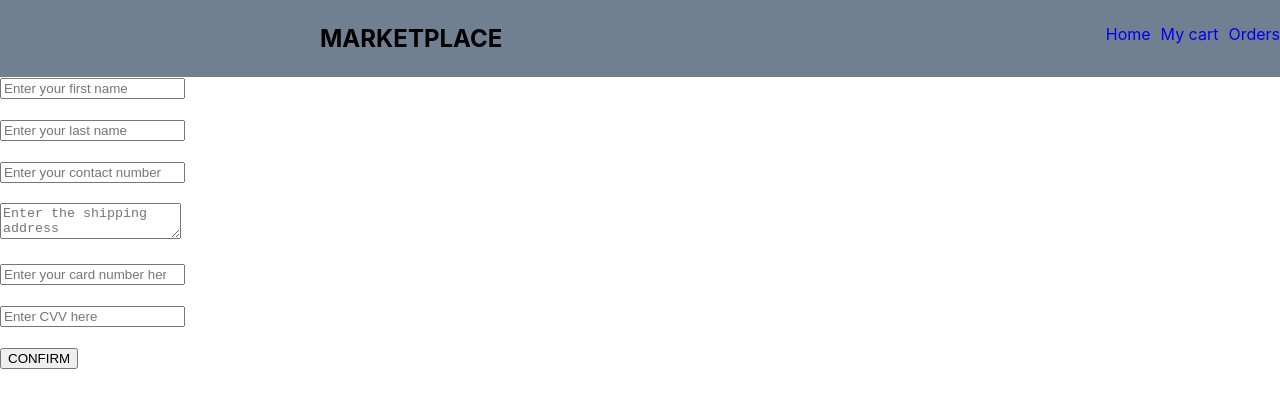
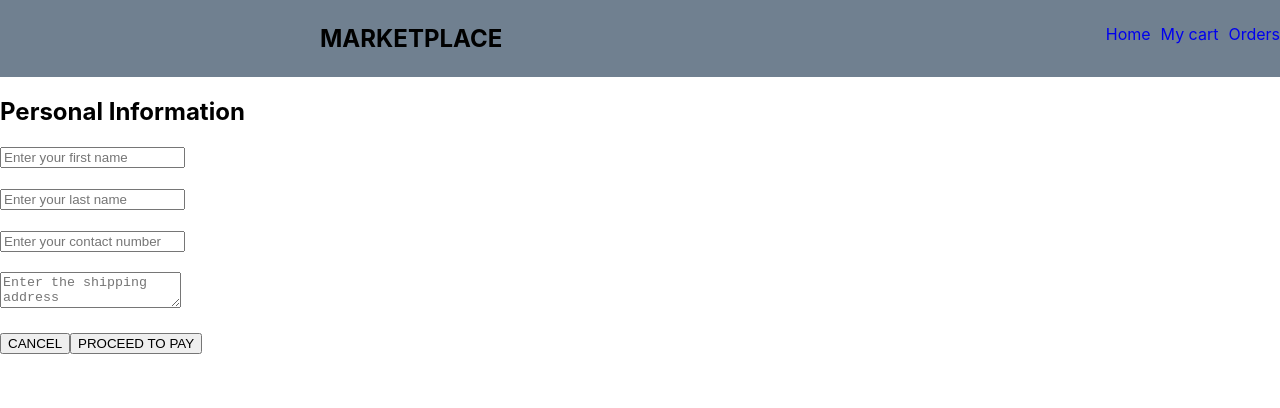
Before and after one commit to RashmiBalaji/online-store, a React (Create React App) app: page /checkout in a window 1280 px wide. Shown: the top 408 px of the page. Built offline with nearby package versions, Linux system fonts and the light colour scheme.

Commit message:
Feat:Buy wizard implementation

```diff
--- a/src/App.js
+++ b/src/App.js
@@ -6,6 +6,7 @@ import HomePage from "./components/HomePage/homepage.js";
 import ItemInfo from './components/DetailPage/detailpage.js'
 import CartPage from './components/CartPage/cartpage.js'
 import CheckoutPage from './components/CheckoutPage/checkoutpage.js'
+import BillingPage from './components/BillingPage/billingpage.js'
 import OrderPage from './components/OrderPage/orderpage.js'
 import Navbar from "./components/Navbar";
 
@@ -24,6 +25,7 @@ const App = () => {
           <Route exact path='/details' component={ItemInfo} />
           <Route exact path='/cart' component={CartPage}/>
           <Route exact path='/checkout' component={CheckoutPage}/>
+          <Route exact path='/billing' component={BillingPage}/>
           <Route exact path='/orders' component={OrderPage}/>
         </Switch>
         </Router>
--- /dev/null
+++ b/src/components/BillingPage/billingpage.js
@@ -0,0 +1,30 @@
+import React from "react";
+import { Link, useParams, useLocation } from "react-router-dom";
+// import Button from '@material-ui/core/Button';
+import "../../App.css";
+//import "./detailpage.css";
+
+// eslint-disable-next-line import/no-anonymous-default-export
+export default () => {
+//   const location = useLocation();
+//   const { inventory } = location.state.id;
+
+  return (
+    <>
+    <h2>Billing</h2>
+     <form className="user-details">
+          <input type="number" placeholder="Enter your card number here"></input><br></br><br></br>
+          <input type="number" placeholder="Enter CVV here"></input><br></br><br></br>
+         <Link  to="/orders">
+             {/* <h4>Do you want to continue with the payment</h4> */}
+            <button variant="contained" color="primary">
+              CONFIRM
+            </button>
+            </Link>
+            <Link to="/">
+         <button>CANCEL</button>
+         </Link>
+     </form>
+    </>
+  );
+};
--- a/src/components/CheckoutPage/checkoutpage.js
+++ b/src/components/CheckoutPage/checkoutpage.js
@@ -11,19 +11,18 @@ export default () => {
 
   return (
     <>
+    <h2>Personal Information</h2>
      <form className="user-details">
          <input type="text" placeholder="Enter your first name"></input><br></br><br></br>
          <input type="text" placeholder="Enter your last name"></input><br></br><br></br>
          <input type="number" placeholder="Enter your contact number"></input><br></br><br></br>
          <textarea placeholder="Enter the shipping address"></textarea><br></br><br></br>
-          <input type="number" placeholder="Enter your card number here"></input><br></br><br></br>
-          <input type="number" placeholder="Enter CVV here"></input><br></br><br></br>
-         <Link  to="/orders">
-             {/* <h4>Do you want to continue with the payment</h4> */}
-            <button variant="contained" color="primary">
-              CONFIRM
-            </button>
-            </Link>
+         <Link to="/">
+         <button>CANCEL</button>
+         </Link>
+         <Link to="/billing">
+         <button>PROCEED TO PAY</button>
+         </Link>
      </form>
     </>
   );
--- a/src/components/Navbar.js
+++ b/src/components/Navbar.js
@@ -1,7 +1,13 @@
 import React from "react";
 import { Link } from "react-router-dom";
+import { useSelector } from 'react-redux';
 import "../App.css";
 const Navbar = () => {
+
+    const data = useSelector((store) => store.cart)
+    const cartQuantity = data.length;
+
+   console.log(data,"cart initial from cartpage")
   return (
     <nav className="nav-wrapper">
       <div className="container">
@@ -11,7 +17,7 @@ const Navbar = () => {
             <Link to="/">Home</Link>
           </li>
           <li>
-            <Link to="/cart">My cart</Link>
+            <Link to="/cart">My cart{cartQuantity>0? `(${cartQuantity})`:""}</Link>
           </li>
           <li>
             <Link to="/orders">Orders</Link>
```
Also changed, not shown: 1 other file (tests, documents, lock files or other folders).
